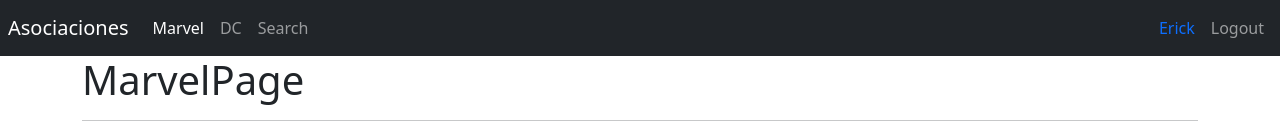
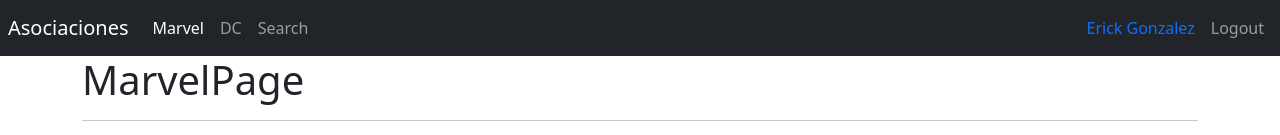
Before and after one commit to muke78/HeroApp, a React (Vite) app: page /marvel in a window 1280 px wide. Shown: the top 135 px of the page. Built offline with nearby package versions, Linux system fonts and the light colour scheme.

Commit message:
Cambio en el navbar

```diff
--- a/src/ui/components/Navbar.jsx
+++ b/src/ui/components/Navbar.jsx
@@ -34,7 +34,7 @@ export const Navbar = () => {
 
       <div className="navbar-collapse collapse w-100 order-3 dual-collapse2 d-flex justify-content-end">
         <ul className="navbar-nav ml-auto">
-          <span className="nav-item nav-link text-primary">Erick</span>
+          <span className="nav-item nav-link text-primary">Erick Gonzalez</span>
           <button className="nav-item nav-link btn" onClick={onLogout}>
             Logout
           </button>
```
